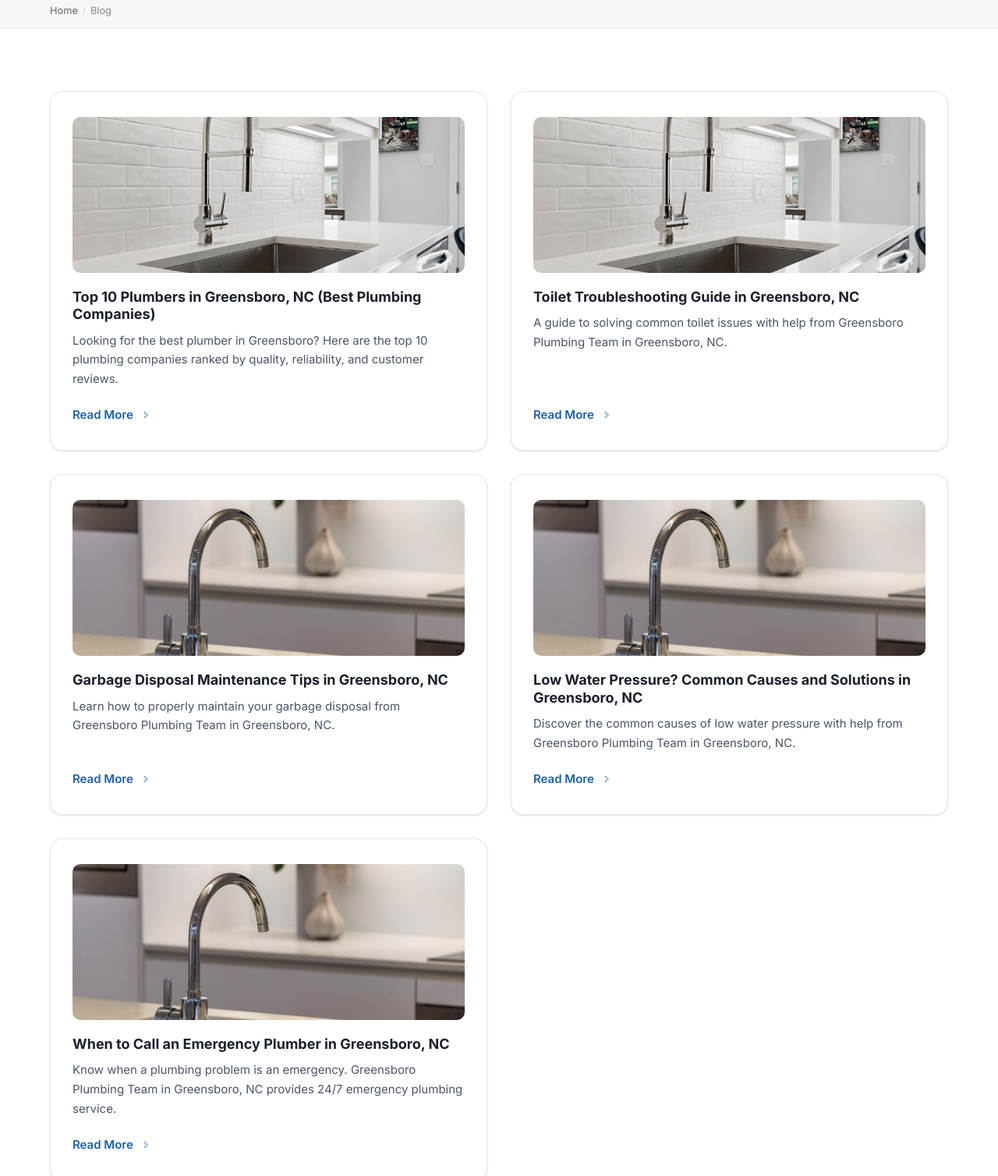
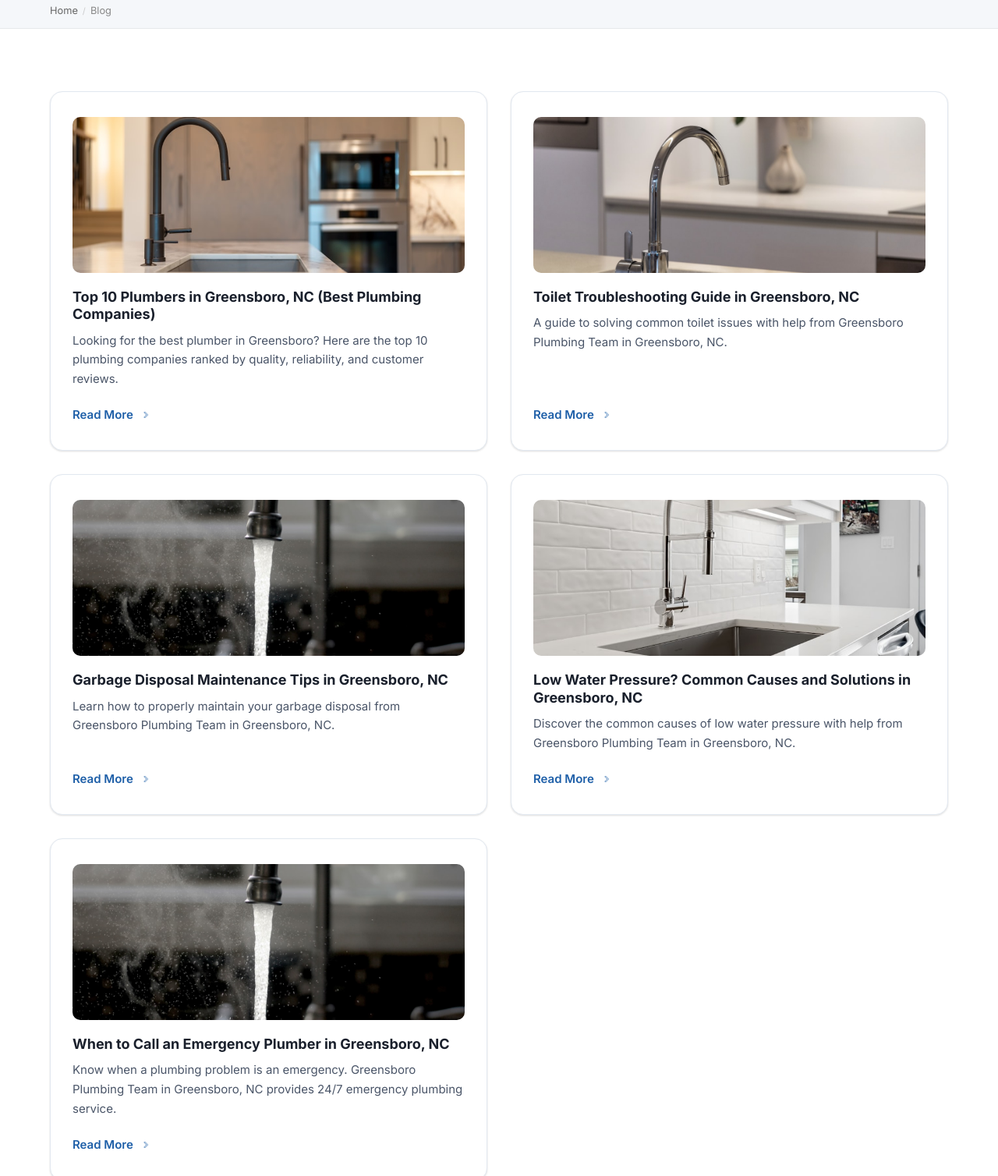
Before and after one commit to plumbingpo/greensboroplumbingteam, a plain HTML site: page blog/index.html in a window 1280 px wide. Shown: the part 389-1897 px from the top of the page at 78% size. Drawn offline with Linux system fonts and the light colour scheme.

```diff
--- a/blog/index.html
+++ b/blog/index.html
@@ -144,7 +144,7 @@ function toggleMobileNav() {
   <div class="container">
     <div class="grid grid-2">
       <a href="../blog/top-plumbers/" class="service-card">
-        <div class="service-card-img" style="background-image:url('../images/content/plumber-working-5.jpg');"></div>
+        <div class="service-card-img" style="background-image:url('../images/content/plumber-working-4.jpg');"></div>
         <div class="service-card-body">
           <h3>Top 10 Plumbers in Greensboro, NC (Best Plumbing Companies)</h3>
           <p>Looking for the best plumber in Greensboro? Here are the top 10 plumbing companies ranked by quality, reliability, and customer reviews.</p>
@@ -152,7 +152,7 @@ function toggleMobileNav() {
         </div>
       </a>
       <a href="../blog/common-toilet-problems-fixes/" class="service-card">
-        <div class="service-card-img" style="background-image:url('../images/content/plumber-working-5.jpg');"></div>
+        <div class="service-card-img" style="background-image:url('../images/heroes/plumbing-general-2.jpg');"></div>
         <div class="service-card-body">
           <h3>Toilet Troubleshooting Guide in Greensboro, NC</h3>
           <p>A guide to solving common toilet issues with help from Greensboro Plumbing Team in Greensboro, NC.</p>
@@ -160,7 +160,7 @@ function toggleMobileNav() {
         </div>
       </a>
       <a href="../blog/garbage-disposal-maintenance/" class="service-card">
-        <div class="service-card-img" style="background-image:url('../images/heroes/plumbing-general-2.jpg');"></div>
+        <div class="service-card-img" style="background-image:url('../images/heroes/plumbing-general-3.jpg');"></div>
         <div class="service-card-body">
           <h3>Garbage Disposal Maintenance Tips in Greensboro, NC</h3>
           <p>Learn how to properly maintain your garbage disposal from Greensboro Plumbing Team in Greensboro, NC.</p>
@@ -168,7 +168,7 @@ function toggleMobileNav() {
         </div>
       </a>
       <a href="../blog/water-pressure-problems-causes/" class="service-card">
-        <div class="service-card-img" style="background-image:url('../images/heroes/plumbing-general-2.jpg');"></div>
+        <div class="service-card-img" style="background-image:url('../images/content/plumber-working-5.jpg');"></div>
         <div class="service-card-body">
           <h3>Low Water Pressure? Common Causes and Solutions in Greensboro, NC</h3>
           <p>Discover the common causes of low water pressure with help from Greensboro Plumbing Team in Greensboro, NC.</p>
@@ -176,7 +176,7 @@ function toggleMobileNav() {
         </div>
       </a>
       <a href="../blog/when-to-call-emergency-plumber/" class="service-card">
-        <div class="service-card-img" style="background-image:url('../images/heroes/plumbing-general-2.jpg');"></div>
+        <div class="service-card-img" style="background-image:url('../images/heroes/plumbing-general-3.jpg');"></div>
         <div class="service-card-body">
           <h3>When to Call an Emergency Plumber in Greensboro, NC</h3>
           <p>Know when a plumbing problem is an emergency. Greensboro Plumbing Team in Greensboro, NC provides 24/7 emergency plumbing service.</p>
```
Also changed, not shown: blog/common-toilet-problems-fixes/index.html (+1 -1 lines), blog/garbage-disposal-maintenance/index.html (+1 -1 lines), blog/water-pressure-problems-causes/index.html (+1 -1 lines), blog/when-to-call-emergency-plumber/index.html (+1 -1 lines), drain-cleaning/index.html (+1 -1 lines), pipe-repair-repiping/index.html (+1 -1 lines), water-treatment/index.html (+1 -1 lines).
